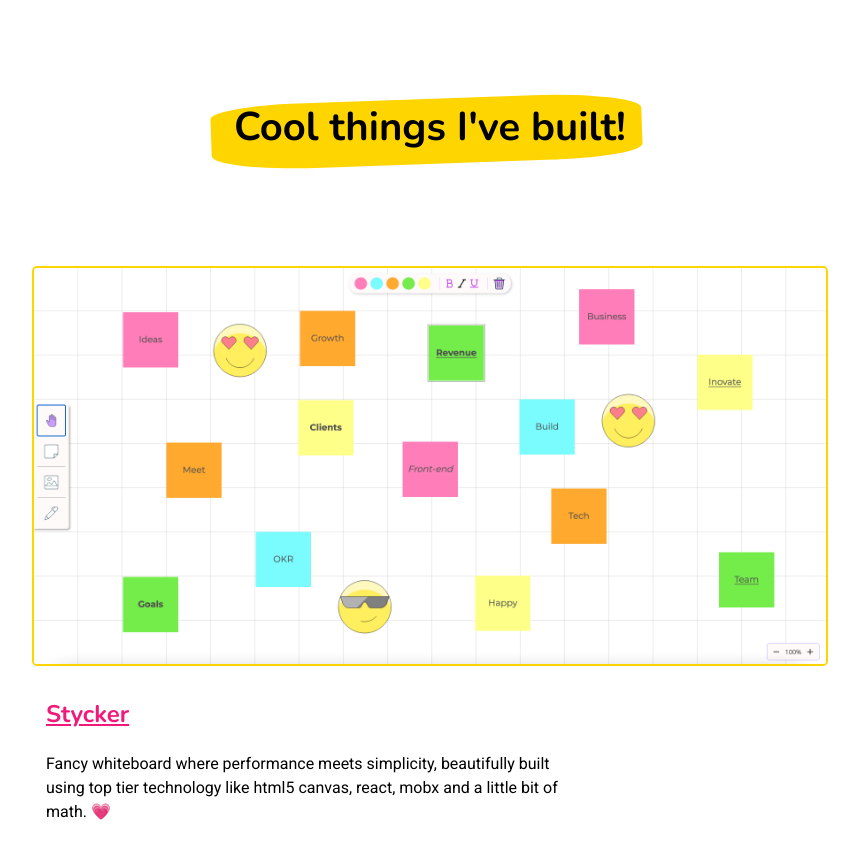
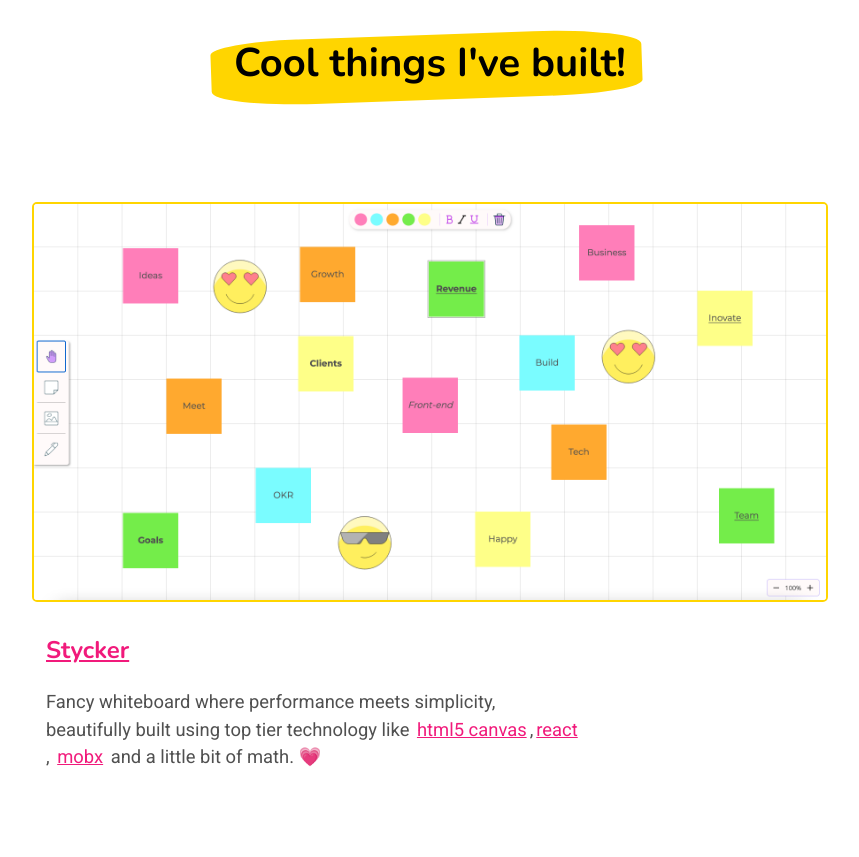
Before and after one commit to ygorlf/ygorfonseca.com, a Gatsby site: page / in a window 1280 px wide. Shown: the part 797-1654 px from the top of the page, without its empty margins (210-1069 px from the left). After the commit the page ends 1600 px from the top, so only its background shows below. Built offline with nearby package versions, Linux system fonts and the light colour scheme; Gatsby itself is replaced by a stand-in of ours.

Commit message:
Fixing Intro Section Alignment & Improving Stycker Description

```diff
--- a/src/pages/index.tsx
+++ b/src/pages/index.tsx
@@ -38,6 +38,7 @@
   align-items: center;
   width: 100%;
   height: 4rem;
+  padding: 0 1%;
 `;
 
 const SocialLinks = styled.ul`
@@ -58,7 +59,7 @@
   align-items: center;
   flex-direction: column;
   width: 100%;
-  height: 100vh;
+  height: calc(100vh - 4rem);
 `;
 
 const InnerContainer = styled.div`
@@ -287,9 +288,16 @@
 const ProjectDescription = styled.p`
   width: 70%;
   margin: 0;
-  color: #000;
-  font: 400 1rem 'Roboto', sans-serif;
+  color: #505050;
+  font: 400 1.15rem 'Roboto', sans-serif;
   line-height: 1.5;
+
+  span {
+    display: inline-block;
+    margin: 0 3px;
+    color: #F11A7B;
+    text-decoration: underline;
+  }
 `;
 
 const IndexPage: React.FC<PageProps> = () => {
@@ -415,8 +423,8 @@
             <ProjectInfo>
               <ProjectName target='_blank' href='https://stycker.netlify.app/'>Stycker</ProjectName>
               <ProjectDescription>
-                Fancy whiteboard where performance meets simplicity, beautifully built using top tier technology like html5 canvas,
-                react, mobx and a little bit of math. &#128151;
+                Fancy whiteboard where performance meets simplicity, beautifully built using top tier technology like <span>html5 canvas</span>,
+                <span>react</span>, <span>mobx</span> and a little bit of math. &#128151;
               </ProjectDescription>
             </ProjectInfo>
           </ProjectItem>
```
